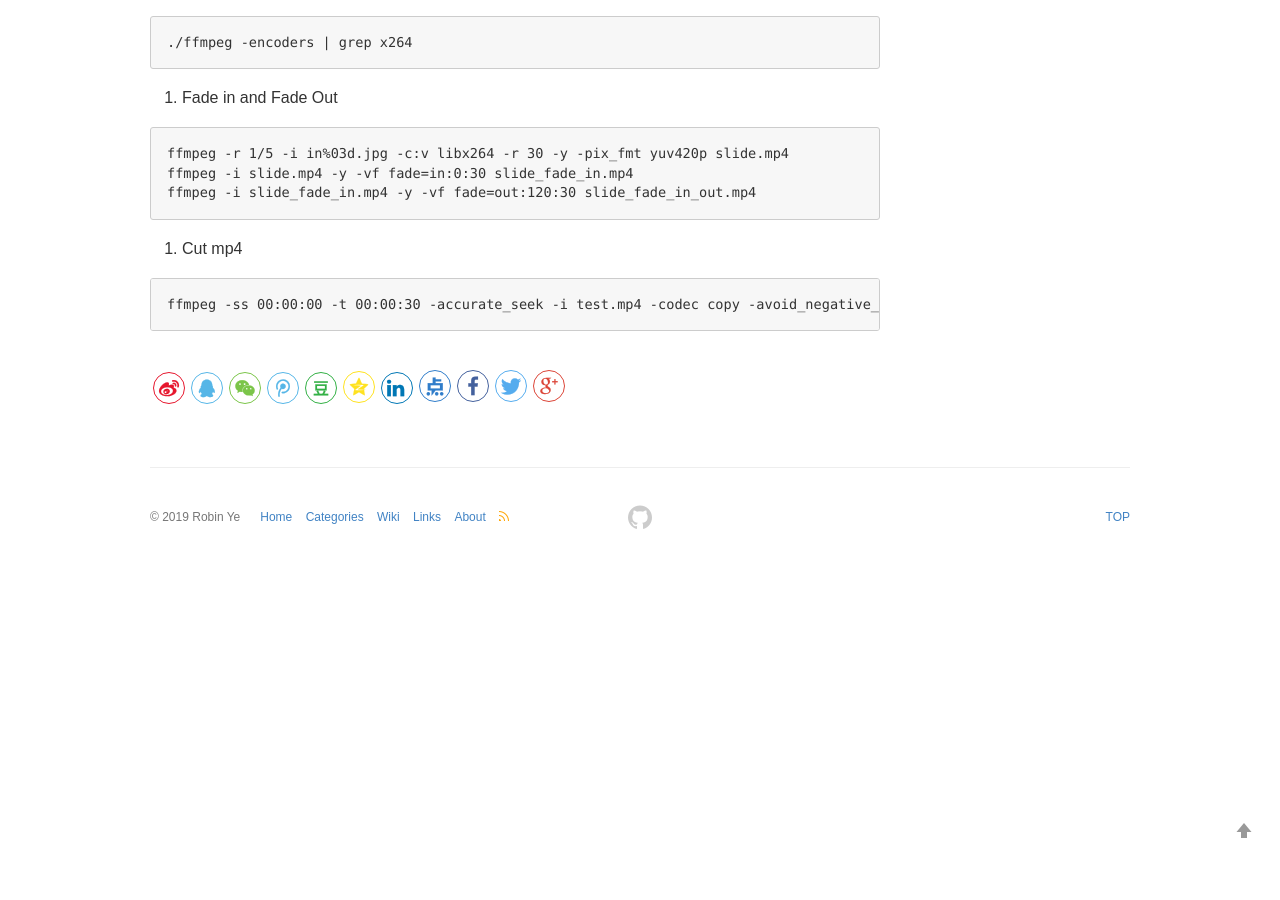
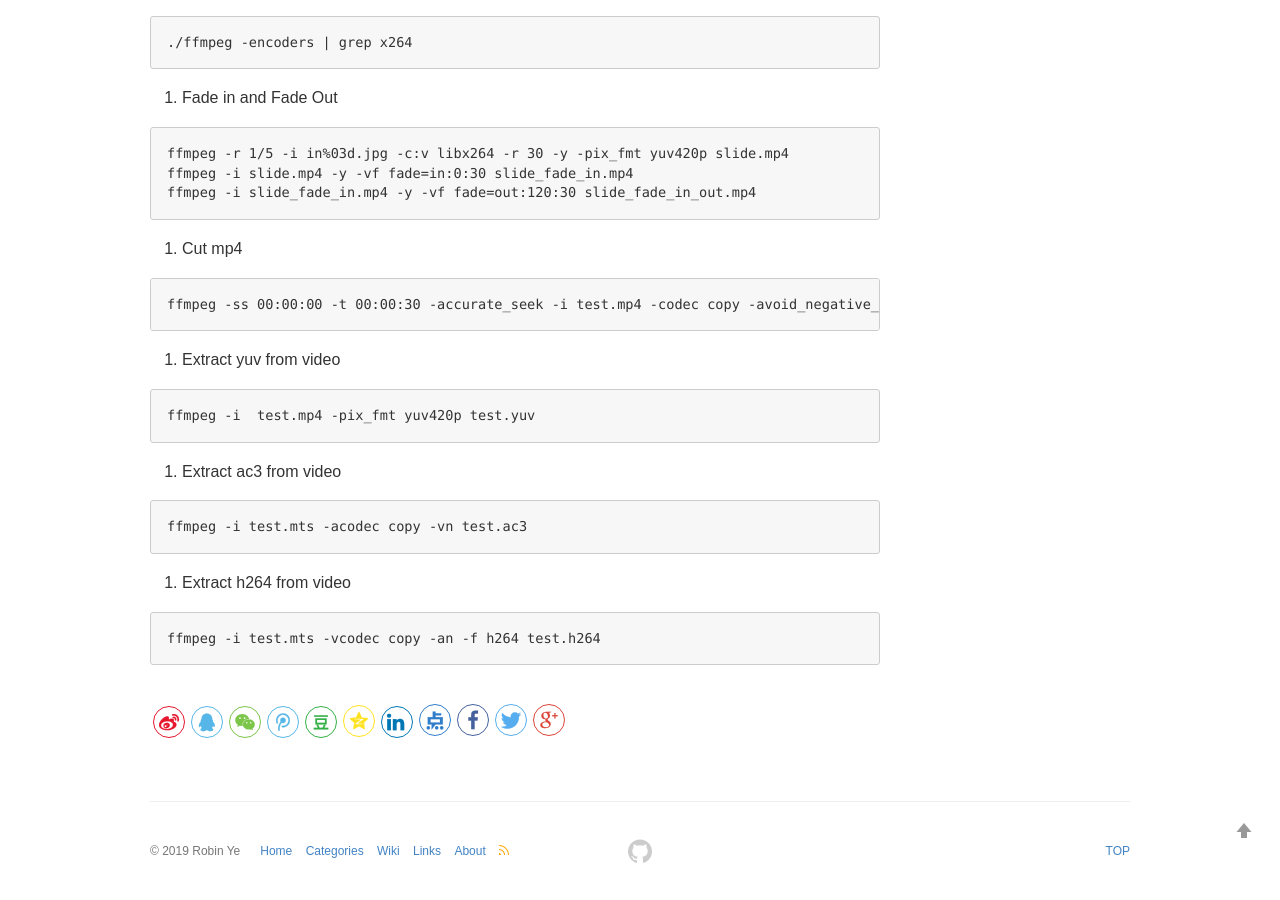
Before and after one commit to robinyeeh/robinye.github.io, a Jekyll site: the page built from _posts/ffmpeg/2019-02-26-ffmpeg_usage.md, in a window 1280 px wide and 900 px high, scrolled down 2065 px. Built offline with Jekyll 4.4.1, drawn with Linux system fonts in a browser that asks for light colours; before the commit the page ends 2631 px from its top, so only the background shows below that.

Commit message:
update docs

````diff
--- a/_posts/ffmpeg/2019-02-26-ffmpeg_usage.md
+++ b/_posts/ffmpeg/2019-02-26-ffmpeg_usage.md
@@ -119,3 +119,21 @@ ffmpeg -i slide_fade_in.mp4 -y -vf fade=out:120:30 slide_fade_in_out.mp4
 ```
 ffmpeg -ss 00:00:00 -t 00:00:30 -accurate_seek -i test.mp4 -codec copy -avoid_negative_ts 1 cut1.mp4
 ```
+
+16. Extract yuv from video
+
+```
+ffmpeg -i  test.mp4 -pix_fmt yuv420p test.yuv
+```
+
+17. Extract ac3 from video
+
+```
+ffmpeg -i test.mts -acodec copy -vn test.ac3
+```
+
+18. Extract h264 from video
+
+```
+ffmpeg -i test.mts -vcodec copy -an -f h264 test.h264
+```
````
